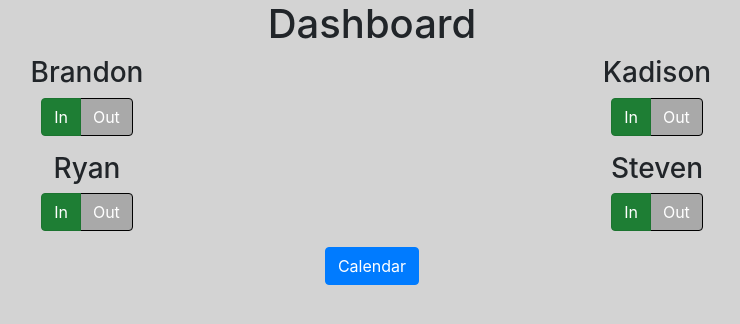
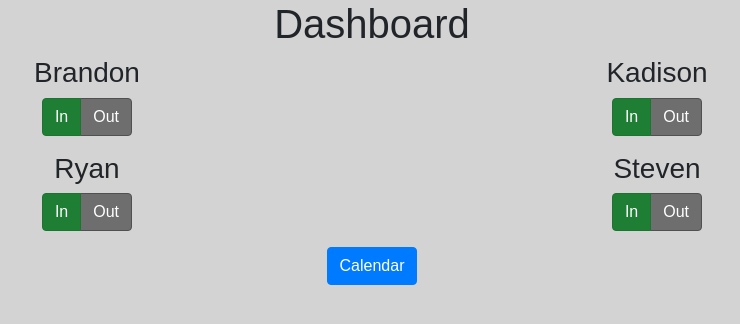
Before and after one commit to ryanfok97/roommate-hub, a React (Create React App) app in the folder react/: page / in a window 1280 px wide. Shown: the top 324 px of the page, without its empty margins (268-1008 px from the left). Built offline with nearby package versions, Linux system fonts and the light colour scheme.

Commit message:
changing colors, font

```diff
--- a/react/src/index.css
+++ b/react/src/index.css
@@ -1,8 +1,6 @@
 body {
     margin: 0;
-    font-family: -apple-system, BlinkMacSystemFont, "Segoe UI", "Roboto", "Oxygen",
-        "Ubuntu", "Cantarell", "Fira Sans", "Droid Sans", "Helvetica Neue",
-        sans-serif;
+    font-family: 'Gayathri', sans-serif;
     -webkit-font-smoothing: antialiased;
     -moz-osx-font-smoothing: grayscale;
 }
@@ -19,8 +17,8 @@
 }
 
 .btn-success, .btn-danger {
-    background-color: darkgray;
-    border-color: black;
+    background-color: rgb(110, 110, 110);
+    border-color: rgb(80, 80, 80);
 }
 
 .row {
```
